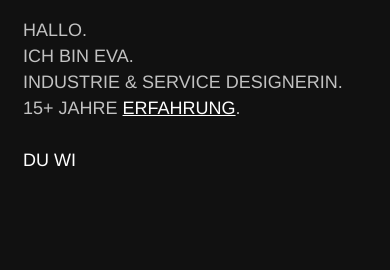
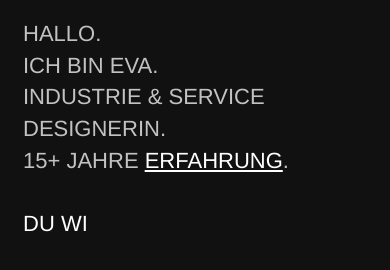
Before and after one commit to DreiZweiEinsLos/Design, a plain HTML site: page index.HTML in a window 390 px wide. Drawn offline with Linux system fonts and the light colour scheme.

Commit message:
Add files via upload

```diff
--- a/index.HTML
+++ b/index.HTML
@@ -61,7 +61,7 @@
 
     @media (max-width: 600px) {
       body {
-        font-size: 18px;
+        font-size: 22px;
         padding: 10px 15px;
       }
 
@@ -72,7 +72,7 @@
       }
 
       .block {
-        margin-bottom: 0.5em;
+        margin-bottom: 1.44em;
       }
 
       .treppen-zeile {
@@ -86,6 +86,7 @@
 
       .treppe-container {
         height: auto !important;
+        margin-bottom: 1.44em;
       }
     }
 
```
